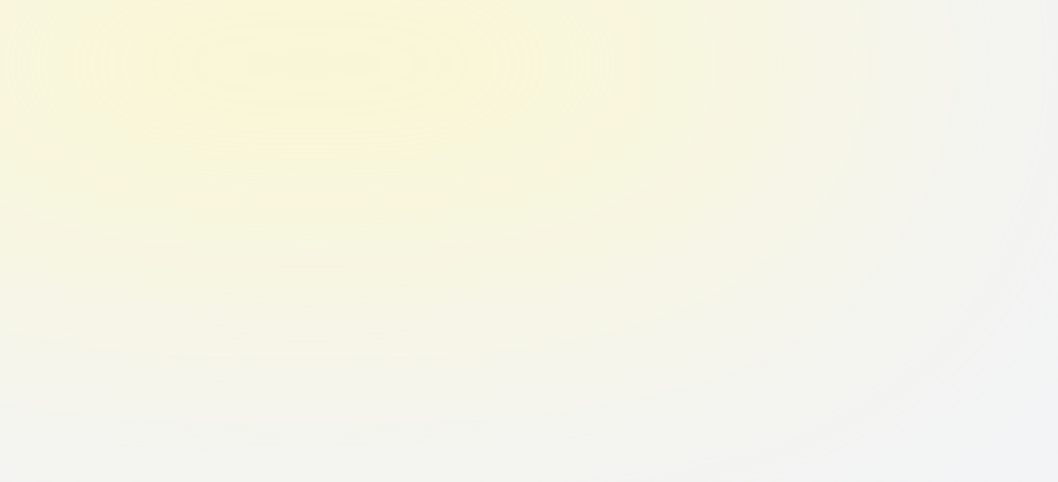
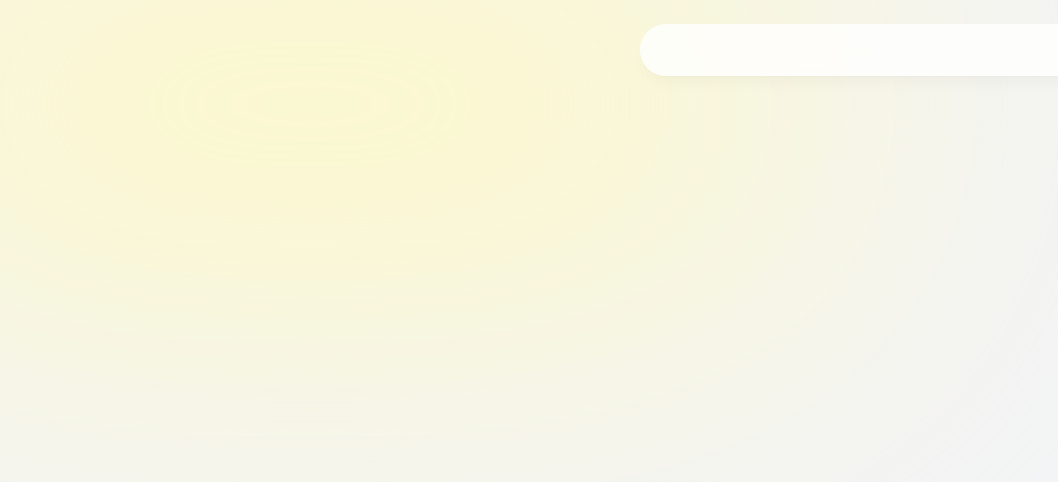
Before and after one commit to vladka-kl/my-portfolio, a Next.js app: page / in a window 1280 px wide. Shown: the top 482 px of the page, without its empty margins (0-1058 px from the left). Built offline with nearby package versions, Linux system fonts and the light colour scheme.

Commit message:
Create header element, add motion

```diff
--- a/app/layout.tsx
+++ b/app/layout.tsx
@@ -1,5 +1,6 @@
 import "./globals.css";
 import { Inter } from "next/font/google";
+import Header from "@/components/header";
 
 const inter = Inter({ subsets: ["latin"] });
 
@@ -16,9 +17,10 @@
   return (
     <html lang="en">
       <body
-        className={`${inter.className}   bg-gray-100  text-gray-950 relative`}
+        className={`${inter.className}   bg-gray-100  text-gray-950 relative  h-[3000px]`}
       >
-        <div className="bg-[#fef9c3]  absolute top-[-6rem] -z-10 right[-8rem] h-[20rem] w-[20rem] rounded-full blur-[10rem] sm:w-[68.75rem] md:left-[-33rem] lg:left-[-28rem] xl:left-[-15rem] 2xl:left-[-5rem]"></div>
+        <div className="bg-[#fef9c3]  absolute top-[-6rem] -z-10 right[-8rem] h-[25rem] w-[10rem] rounded-full blur-[10rem] sm:w-[68.75rem] md:left-[-33rem] lg:left-[-28rem] xl:left-[-15rem] 2xl:left-[-5rem]"></div>
+        <Header />
         {children}
       </body>
     </html>
--- /dev/null
+++ b/components/header.tsx
@@ -0,0 +1,18 @@
+"use client";
+import React from "react";
+import { motion } from "framer-motion";
+
+export default function Header() {
+  return (
+    <header className="z-[999] relative">
+      <motion.div
+        className="fixed top-0 left-1/2 -translate-x-1/2
+      h-[1rem] w-full rounded-none border border-white border-opacity-40
+       bg-white bg-opacity-80 shadow-lg shadow-black/[0.03] backdrop-blur-[0.5rem]
+       sm:top-6 sm:h-[3.25rem] sm:w-[36rem] sm:rounded-full"
+        initial={{ y: -100, opacity: 0 }}
+        animate={{ y: 0, opacity: 1 }}
+      ></motion.div>
+    </header>
+  );
+}
--- a/package.json
+++ b/package.json
@@ -15,6 +15,7 @@
     "autoprefixer": "10.4.14",
     "eslint": "8.45.0",
     "eslint-config-next": "13.4.12",
+    "framer-motion": "^10.13.1",
     "next": "13.4.12",
     "postcss": "8.4.27",
     "react": "18.2.0",
```
Also changed, not shown: 1 other file (tests, documents, lock files or other folders).
